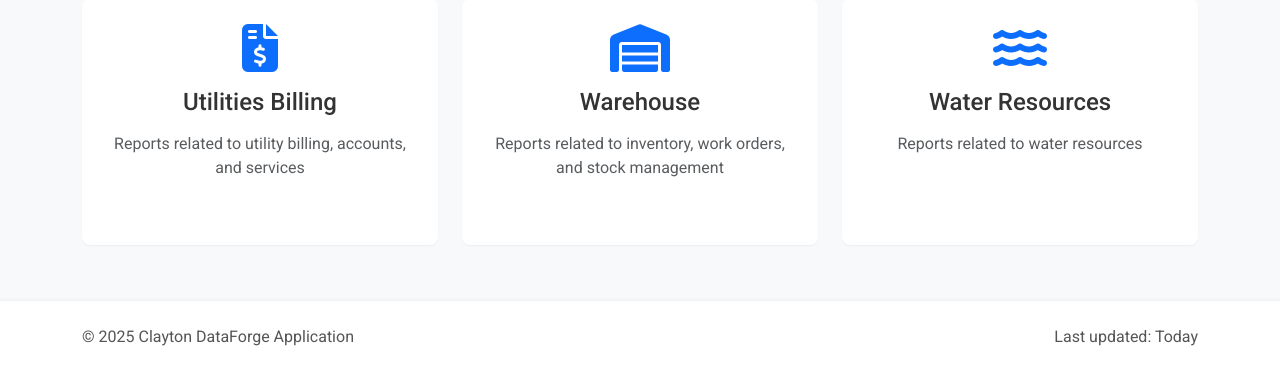
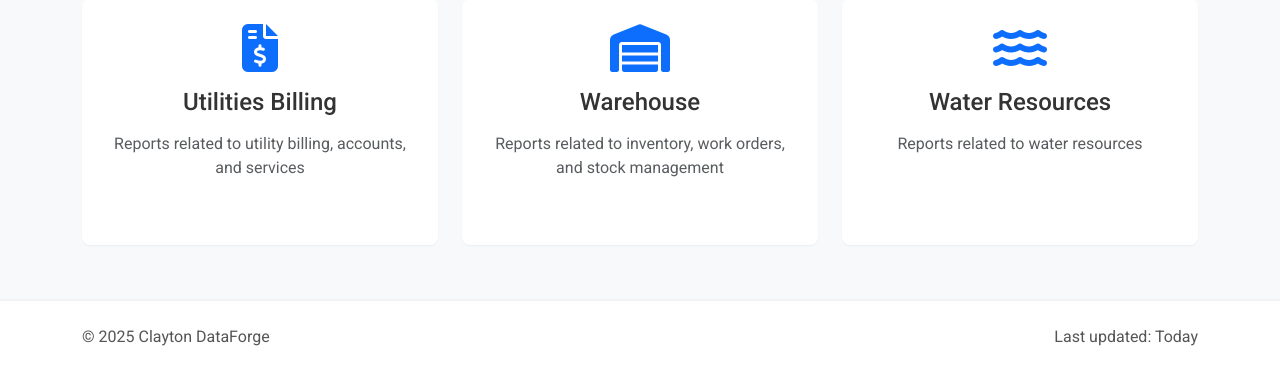
Before and after one commit to joshgrubb/Flask-Reporting, a Flask app: page /groups/ in a window 1280 px wide; the page is wider, and only the part inside the window is pictured. Shown: the part 869-1242 px from the top of that part. Run offline with Flask 3, Linux system fonts and the light colour scheme; some libraries are stand-ins or nearby versions.

Commit message:
Made PBIX embed slightly larger and dropped application from footer

```diff
--- a/app/templates/base.html
+++ b/app/templates/base.html
@@ -182,7 +182,7 @@
             <div class="row align-items-center">
                 <div class="col-md-6 text-center text-md-start mb-3 mb-md-0">
                     <p class="mb-0">
-                        &copy; <span data-current-year>2025</span> Clayton DataForge Application
+                        &copy; <span data-current-year>2025</span> Clayton DataForge
                     </p>
                 </div>
                 <div class="col-md-6 text-center text-md-end">
--- a/app/templates/groups/utilities_billing/trending/index.html
+++ b/app/templates/groups/utilities_billing/trending/index.html
@@ -8,7 +8,7 @@
     .report-container {
         position: relative;
         height: calc(100vh - 220px);
-        min-height: 600px;
+        min-height: 800px;
         margin-bottom: 2rem;
         border: 1px solid var(--border-color);
         border-radius: var(--border-radius);
```
